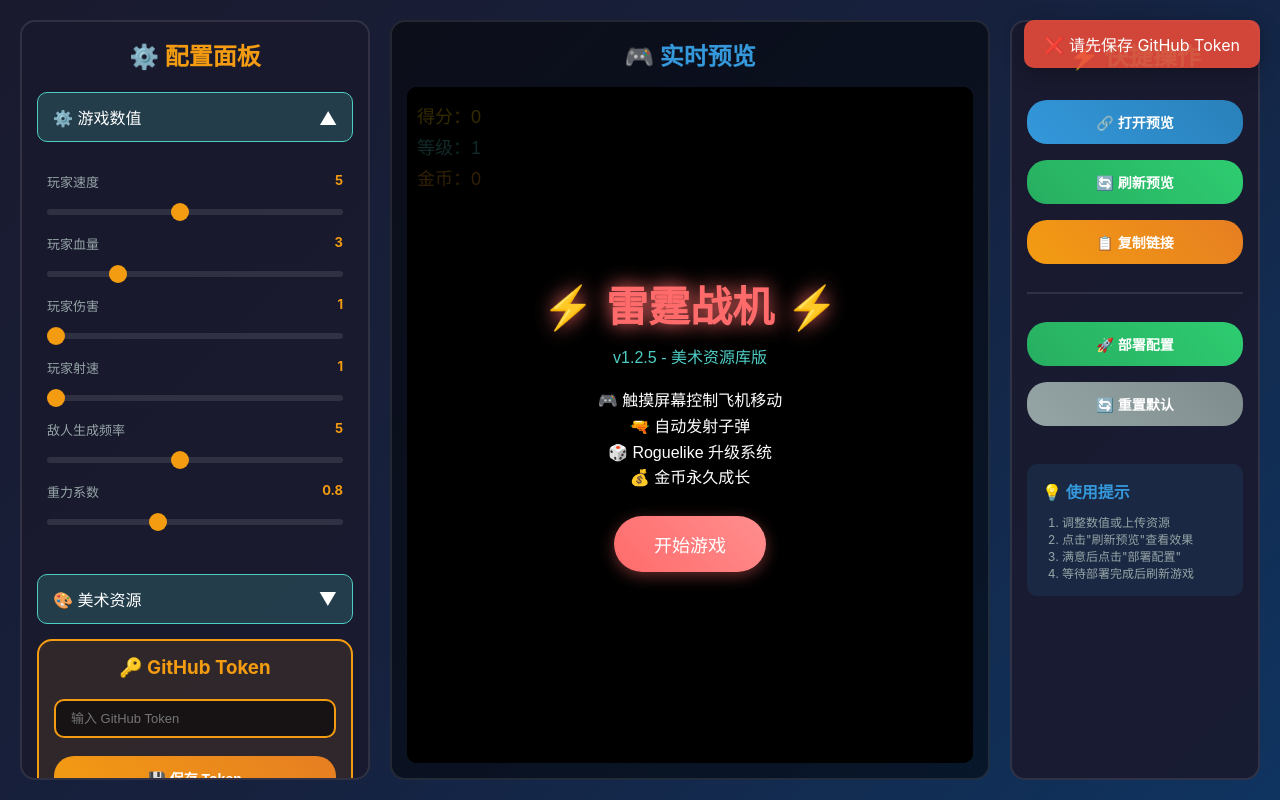
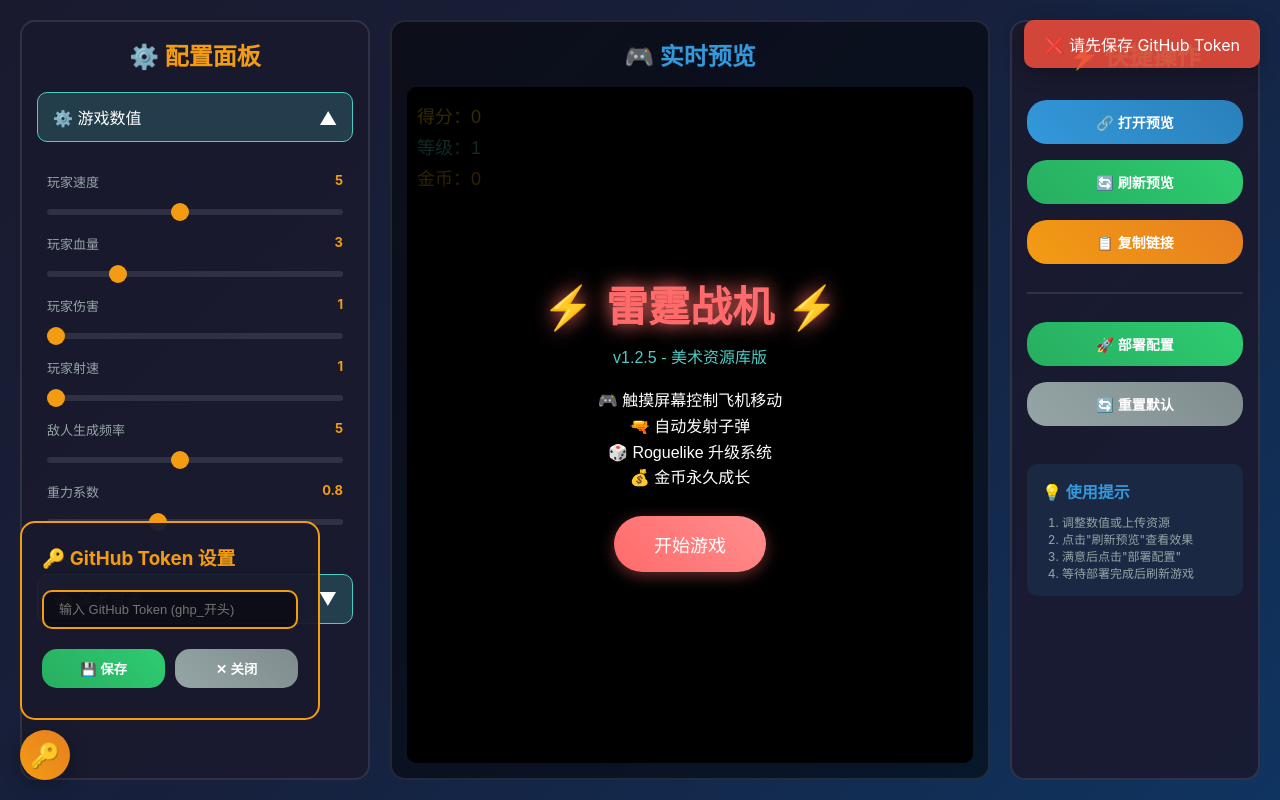
Before and after one commit to guoguoxia5211/thunder-fighter-game, a plain HTML site: page config/index.html in a window 1280 px wide. Both pictures are taken after a click on the button "🚀 部署配置". Drawn offline with Linux system fonts and the light colour scheme.

Commit message:
Update config system v4 with compact token settings

```diff
--- a/config/index.html
+++ b/config/index.html
@@ -3,7 +3,7 @@
 <head>
     <meta charset="UTF-8">
     <meta name="viewport" content="width=device-width, initial-scale=1.0">
-    <title>⚡ 雷霆战机 - 配置系统 v3</title>
+    <title>⚡ 雷霆战机 - 配置系统 v4</title>
     <style>
         * { margin: 0; padding: 0; box-sizing: border-box; }
         body {
@@ -146,9 +146,6 @@
         .action-btn.primary {
             background: linear-gradient(45deg, #3498db, #2980b9);
         }
-        .action-btn.danger {
-            background: linear-gradient(45deg, #e74c3c, #c0392b);
-        }
 
         /* 资源上传 */
         .resource-upload {
@@ -208,24 +205,75 @@
             to { transform: translateX(0); opacity: 1; }
         }
 
-        /* Token 框 */
-        .token-box {
-            background: rgba(243, 156, 18, 0.1);
+        /* Token 配置 - 底部小图标 */
+        .token-settings {
+            position: fixed;
+            bottom: 20px;
+            left: 20px;
+            z-index: 1000;
+        }
+        .token-icon {
+            width: 50px;
+            height: 50px;
+            background: linear-gradient(45deg, #f39c12, #e67e22);
+            border-radius: 50%;
+            display: flex;
+            align-items: center;
+            justify-content: center;
+            cursor: pointer;
+            box-shadow: 0 5px 20px rgba(0,0,0,0.3);
+            transition: transform 0.2s;
+            font-size: 24px;
+        }
+        .token-icon:active { transform: scale(0.95); }
+        .token-popup {
+            position: fixed;
+            bottom: 80px;
+            left: 20px;
+            background: rgba(26, 26, 46, 0.95);
             border: 2px solid #f39c12;
             border-radius: 15px;
-            padding: 15px;
-            margin-bottom: 20px;
-            text-align: center;
+            padding: 20px;
+            width: 300px;
+            display: none;
+            animation: slideUp 0.3s ease;
+            z-index: 1000;
         }
-        .token-input {
+        .token-popup.show { display: block; }
+        @keyframes slideUp {
+            from { transform: translateY(20px); opacity: 0; }
+            to { transform: translateY(0); opacity: 1; }
+        }
+        .token-popup input {
+            width: 100%;
             background: rgba(0,0,0,0.5);
             border: 2px solid #f39c12;
             border-radius: 10px;
             padding: 10px 15px;
             color: #fff;
             font-size: 13px;
-            width: 100%;
             margin: 10px 0;
+        }
+        .token-popup-buttons {
+            display: flex;
+            gap: 10px;
+            margin-top: 10px;
+        }
+        .token-popup-buttons button {
+            flex: 1;
+            padding: 10px;
+            border-radius: 15px;
+            border: none;
+            cursor: pointer;
+            font-weight: bold;
+        }
+        .token-popup-buttons .save-btn {
+            background: linear-gradient(45deg, #27ae60, #2ecc71);
+            color: white;
+        }
+        .token-popup-buttons .close-btn {
+            background: linear-gradient(45deg, #95a5a6, #7f8c8d);
+            color: white;
         }
 
         /* 响应式 */
@@ -251,6 +299,15 @@
             }
             .preview-frame {
                 min-height: 300px;
+            }
+            .token-settings {
+                bottom: 10px;
+                left: 10px;
+            }
+            .token-popup {
+                bottom: 70px;
+                left: 10px;
+                width: calc(100% - 20px);
             }
         }
     </style>
@@ -352,14 +409,6 @@
                     </div>
                 </div>
             </div>
-
-            <!-- Token 配置 -->
-            <div class="token-box">
-                <h3 style="color: #f39c12; margin-bottom: 10px;">🔑 GitHub Token</h3>
-                <input type="password" id="githubToken" class="token-input" placeholder="输入 GitHub Token">
-                <button class="action-btn" onclick="saveToken()">💾 保存 Token</button>
-                <div id="tokenStatus" style="margin-top: 10px; font-size: 11px;"></div>
-            </div>
         </div>
 
         <!-- 中间预览窗口 -->
@@ -395,6 +444,23 @@
         </div>
     </div>
 
+    <!-- 底部 Token 配置 -->
+    <div class="token-settings">
+        <div class="token-icon" onclick="toggleTokenPopup()" title="GitHub Token 设置">
+            🔑
+        </div>
+    </div>
+
+    <div class="token-popup" id="tokenPopup">
+        <h3 style="color: #f39c12; margin-bottom: 10px;">🔑 GitHub Token 设置</h3>
+        <input type="password" id="githubToken" placeholder="输入 GitHub Token (ghp_开头)">
+        <div class="token-popup-buttons">
+            <button class="save-btn" onclick="saveToken()">💾 保存</button>
+            <button class="close-btn" onclick="toggleTokenPopup()">✕ 关闭</button>
+        </div>
+        <div id="tokenStatus" style="margin-top: 10px; font-size: 11px; color: #95a5a6;"></div>
+    </div>
+
     <div id="statusBar" class="status-bar"></div>
 
     <script>
@@ -402,7 +468,7 @@
         let githubToken = localStorage.getItem('github_token') || '';
 
         let config = {
-            version: "3.0.0",
+            version: "4.0.0",
             player: { speed: 5, health: 3, damage: 1, fireRate: 1 },
             enemies: { spawnRate: 5 },
             game: { gravity: 0.8 }
@@ -424,6 +490,11 @@
             content.classList.toggle('show');
         }
 
+        function toggleTokenPopup() {
+            const popup = document.getElementById('tokenPopup');
+            popup.classList.toggle('show');
+        }
+
         function saveToken() {
             const token = document.getElementById('githubToken').value.trim();
             if (!token) { alert('请输入 Token'); return; }
@@ -432,6 +503,7 @@
             localStorage.setItem('github_token', token);
             document.getElementById('tokenStatus').textContent = '✅ Token 已保存';
             showStatus('✅ Token 已保存！', 'success');
+            toggleTokenPopup();
         }
 
         function updateValue(key, value) {
@@ -444,7 +516,6 @@
             if (key === 'spawnRate') config.enemies.spawnRate = parseFloat(value);
             if (key === 'gravity') config.game.gravity = parseFloat(value);
 
-            // 实时发送到预览窗口
             sendConfigToPreview();
         }
 
@@ -501,6 +572,7 @@
         async function deployConfig() {
             if (!githubToken) {
                 showStatus('❌ 请先保存 GitHub Token', 'error');
+                toggleTokenPopup();
                 return;
             }
 
@@ -511,11 +583,9 @@
             showStatus('⏳ 正在部署配置...', 'info');
 
             try {
-                // 部署配置文件
                 const configBase64 = btoa(JSON.stringify(config, null, 2));
                 await uploadToGitHub('config.json', configBase64, 'Update game config v' + config.version);
 
-                // 部署上传的资源
                 for (const [type, fileData] of Object.entries(uploadedFiles)) {
                     let path = '';
                     if (type === 'player') path = 'player/classic.png';
@@ -576,7 +646,7 @@
         function resetConfig() {
             if (confirm('确定要重置为默认配置吗？')) {
                 config = {
-                    version: "3.0.0",
+                    version: "4.0.0",
                     player: { speed: 5, health: 3, damage: 1, fireRate: 1 },
                     enemies: { spawnRate: 5 },
                     game: { gravity: 0.8 }
```
